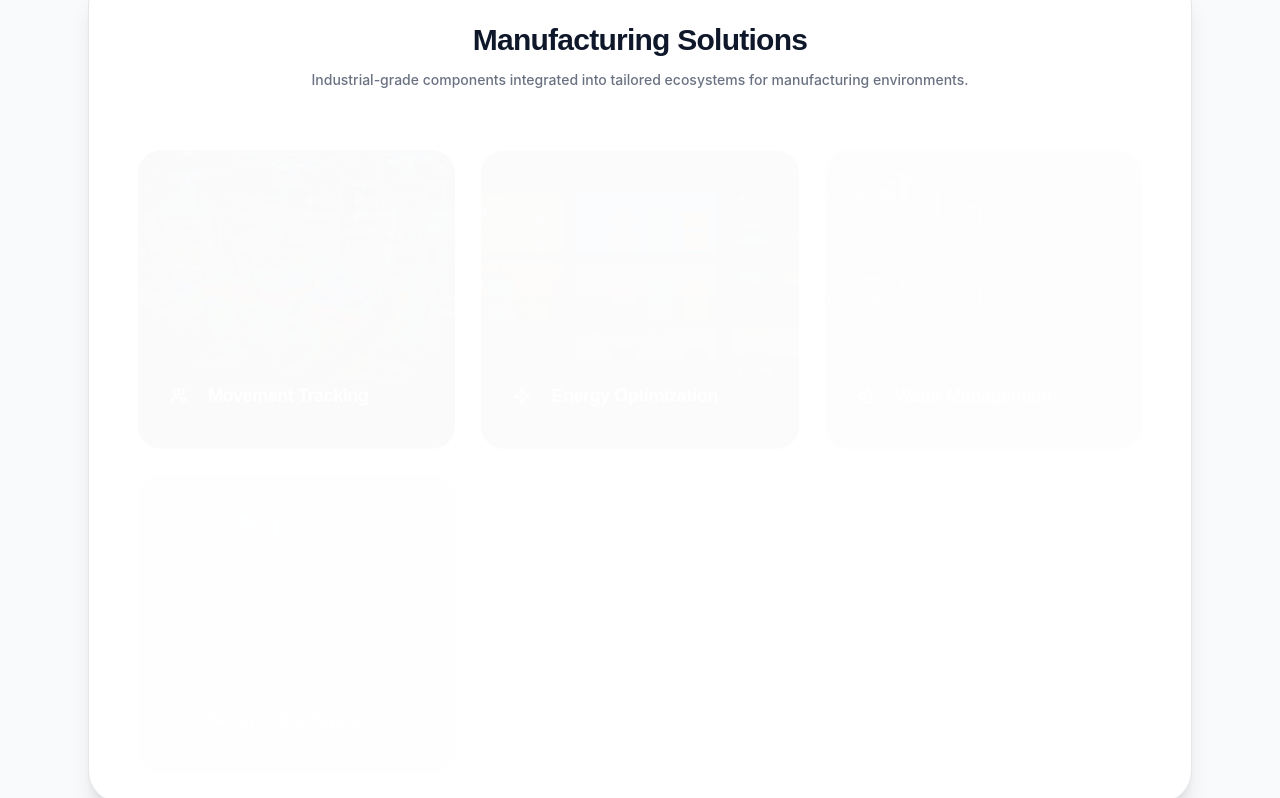
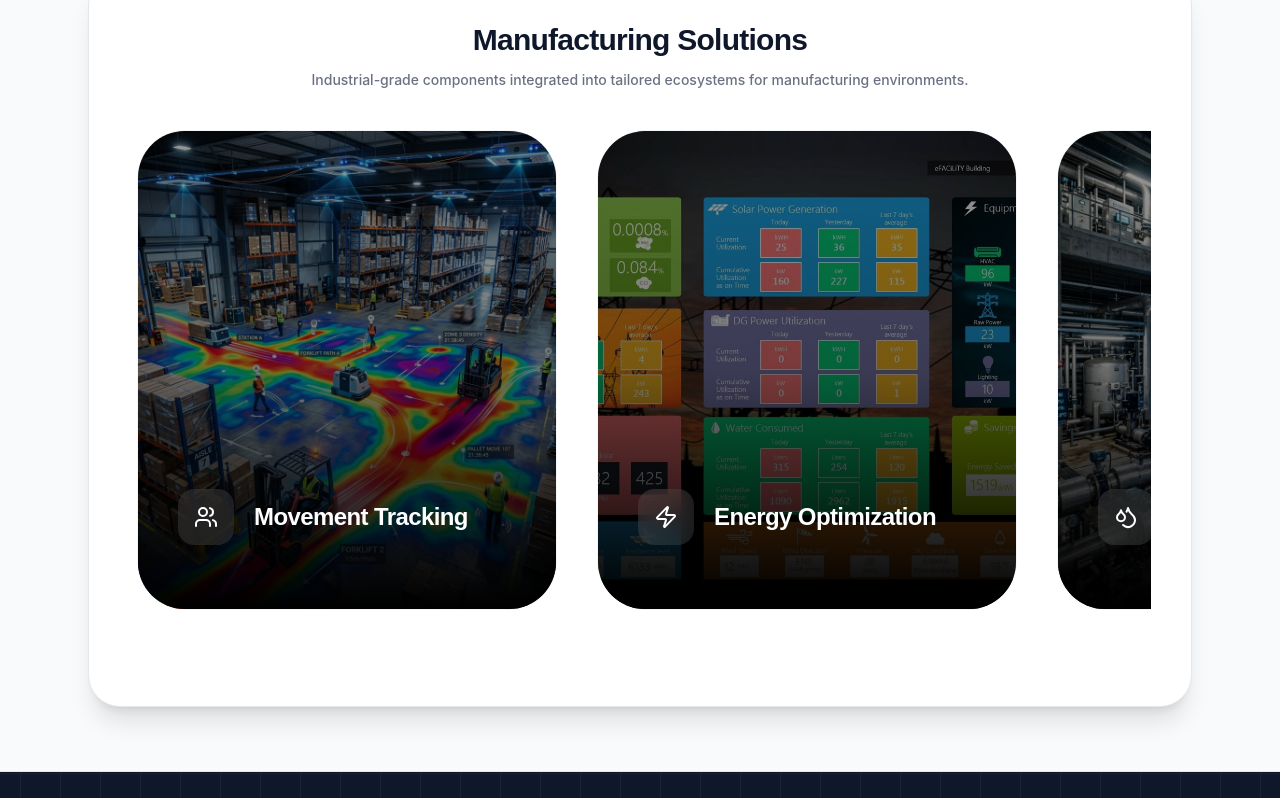
Before and after one commit to deepanshu076/NxSolution, a React (Vite) app: page /solutions in a window 1280 px wide. Shown: the part 1323-2121 px from the top of the page. Built offline with nearby package versions, Linux system fonts and the light colour scheme.

Commit message:
feat: convert solutions grid to single-row slider and fix layout

```diff
--- a/src/pages/Solutions.tsx
+++ b/src/pages/Solutions.tsx
@@ -181,16 +181,17 @@ export default function Solutions() {
               </p>
             </div>
 
-            <div className="grid grid-cols-1 md:grid-cols-2 lg:grid-cols-3 gap-5 md:gap-6">
-              <AnimatePresence mode="wait">
+            <div className="relative group/sol-slider mt-6">
+              <div className="flex flex-nowrap gap-8 md:gap-10 overflow-x-auto pb-12 px-2 -mx-2 scrollbar-hide snap-x snap-mandatory scroll-smooth">
+                <AnimatePresence mode="popLayout">
                   {activeSolutions.map((sol, i) => (
                     <motion.div
                       key={`${activeDomain}-${i}`}
-                    initial={{ opacity: 0, y: 20 }}
-                    animate={{ opacity: 1, y: 0 }}
-                    exit={{ opacity: 0, y: -20 }}
-                    transition={{ duration: 0.4, delay: i * 0.05 }}
-                    className="relative h-[260px] md:h-[300px] rounded-[1.5rem] overflow-hidden border border-gray-100 group transition-all duration-500 hover:shadow-[0_15px_40px_rgba(0,0,0,0.12)] hover:border-brand-walnut hover:-translate-y-1.5"
+                      initial={{ opacity: 0, scale: 0.9 }}
+                      animate={{ opacity: 1, scale: 1 }}
+                      exit={{ opacity: 0, scale: 0.9 }}
+                      transition={{ duration: 0.4 }}
+                      className="relative min-w-[320px] md:min-w-[420px] h-[400px] md:h-[480px] rounded-[3rem] overflow-hidden border border-gray-100 group transition-all duration-500 hover:shadow-[0_30px_60px_rgba(0,0,0,0.2)] hover:border-brand-walnut hover:-translate-y-2 snap-center"
                     >
                       {/* Background Image */}
                       <div className="absolute inset-0 z-0">
@@ -202,31 +203,31 @@ export default function Solutions() {
                           />
                         ) : (
                           <div className="w-full h-full bg-gray-50 flex items-center justify-center">
-                          <sol.icon size={36} className="text-gray-200" />
+                            <sol.icon size={48} className="text-gray-200" />
                           </div>
                         )}
                         <div className="absolute inset-0 bg-black/40 group-hover:bg-black/70 transition-colors duration-500" />
-                      <div className="absolute inset-0 bg-gradient-to-t from-black via-black/30 to-transparent" />
+                        <div className="absolute inset-0 bg-gradient-to-t from-black via-black/20 to-transparent" />
                       </div>
 
                       {/* Content Area */}
-                    <div className="absolute inset-0 p-5 md:p-6 flex flex-col justify-end z-10">
-                      <div className="flex items-center gap-3 mb-3">
-                        <div className="p-2 bg-white/10 backdrop-blur-md rounded-xl text-white group-hover:bg-brand-walnut transition-colors">
-                          <sol.icon size={18} />
+                      <div className="absolute inset-0 p-10 flex flex-col justify-end z-10">
+                        <div className="flex items-center gap-5 mb-6">
+                           <div className="p-4 bg-white/10 backdrop-blur-md rounded-2xl text-white group-hover:bg-brand-walnut transition-colors">
+                              <sol.icon size={24} />
                            </div>
-                        <h4 className="font-display font-bold text-lg text-white group-hover:text-warm-gold-beige transition-colors">
+                           <h4 className="font-display font-bold text-2xl text-white group-hover:text-warm-gold-beige transition-colors">
                              {sol.name}
                            </h4>
                         </div>
 
                         <div className="grid grid-rows-[0fr] group-hover:grid-rows-[1fr] transition-[grid-template-rows] duration-500 ease-in-out">
                           <div className="overflow-hidden">
-                          <p className="text-white/70 text-xs leading-relaxed pt-2">
+                            <p className="text-white/70 text-base leading-relaxed pt-2">
                               {sol.desc}
                             </p>
-                          <div className="mt-4 flex items-center gap-2 text-warm-gold-beige font-bold text-[10px] uppercase tracking-[0.2em]">
-                            Explore Solution <ArrowRight size={12} />
+                            <div className="mt-8 flex items-center gap-3 text-warm-gold-beige font-bold text-sm uppercase tracking-[0.2em]">
+                              Explore Solution <ArrowRight size={18} />
                             </div>
                           </div>
                         </div>
@@ -235,7 +236,7 @@ export default function Solutions() {
                   ))}
                 </AnimatePresence>
               </div>
-
+            </div>
           </div>
         </div>
       </section>
```
Lines whose indentation alone changed are shown as unchanged.
